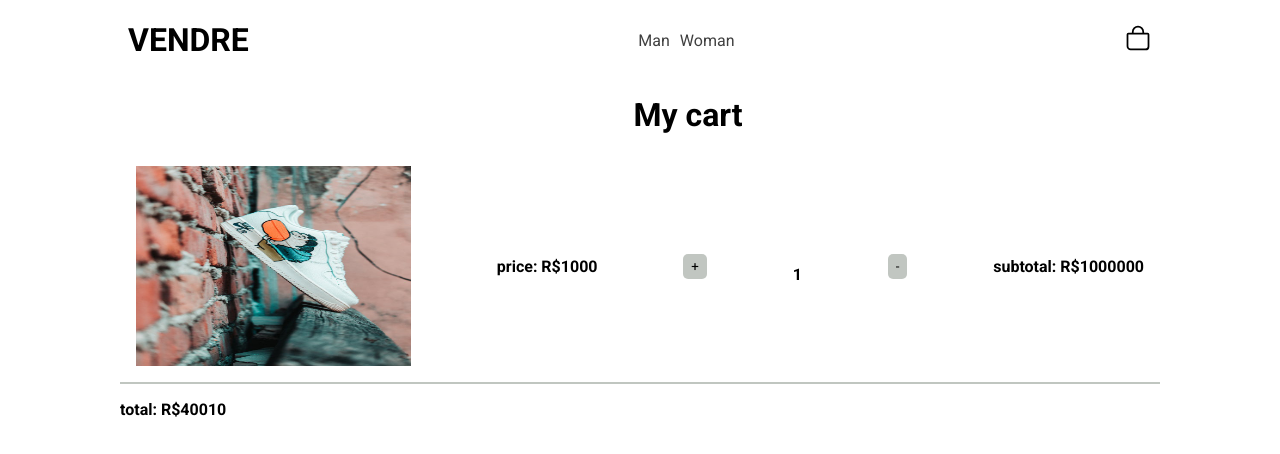
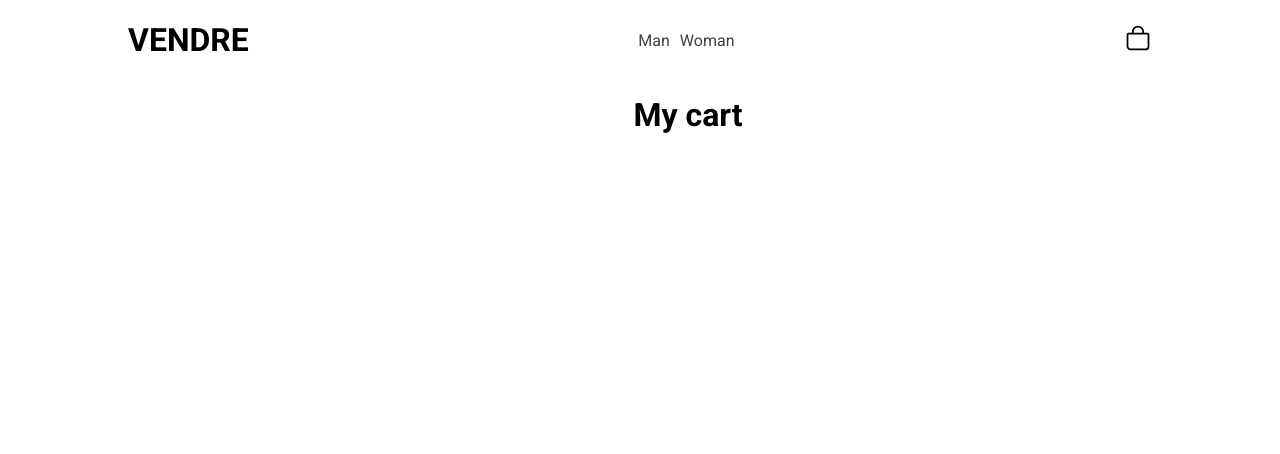
Before and after one commit to Tacianojr07/e-commerce, a Next.js app: page /cart in a window 1280 px wide. Shown: the top 454 px of the page. Built offline with nearby package versions, Linux system fonts and the light colour scheme.

Commit message:
:sparkles: feat: map for list of item

```diff
--- a/src/app/cart/page.tsx
+++ b/src/app/cart/page.tsx
@@ -2,25 +2,36 @@
 import React from "react";
 import { StyledMain } from "./style";
 import Image from "next/image";
-import shoesman from "../../assets/pexels-aman-jakhar-2048548.jpg";
 import { StyledItemsCart } from "./style";
+import { useContext } from "react";
+import { Context } from "@/context/CartContext";
 
 function Cart() {
+  const { cart } = useContext(Context);
+
   return (
     <StyledMain>
       <h1>My cart</h1>
       <section>
-        <StyledItemsCart>
-          <Image src={shoesman} alt="shoes" />
-          <strong>price: R$1000</strong>
+        {cart.map((item) => (
+          <StyledItemsCart key={item.id}>
+            <Image
+              src={item.cover}
+              alt={item.name}
+              width={100}
+              height={100}
+              quality={100}
+              layout="responsive"
+            />
+            <strong>price: R${item.price}</strong>
 
-          <button>+</button>
-          <p>1</p>
-          <button>-</button>
+            <button>+</button>
+            <p>{item.amount}</p>
+            <button>-</button>
 
-          <strong>subtotal: R$1000000</strong>
-        </StyledItemsCart>
-        <p>total: R$40010</p>
+            <strong>subtotal: R${item.price}</strong>
+          </StyledItemsCart>
+        ))}
       </section>
     </StyledMain>
   );
```
